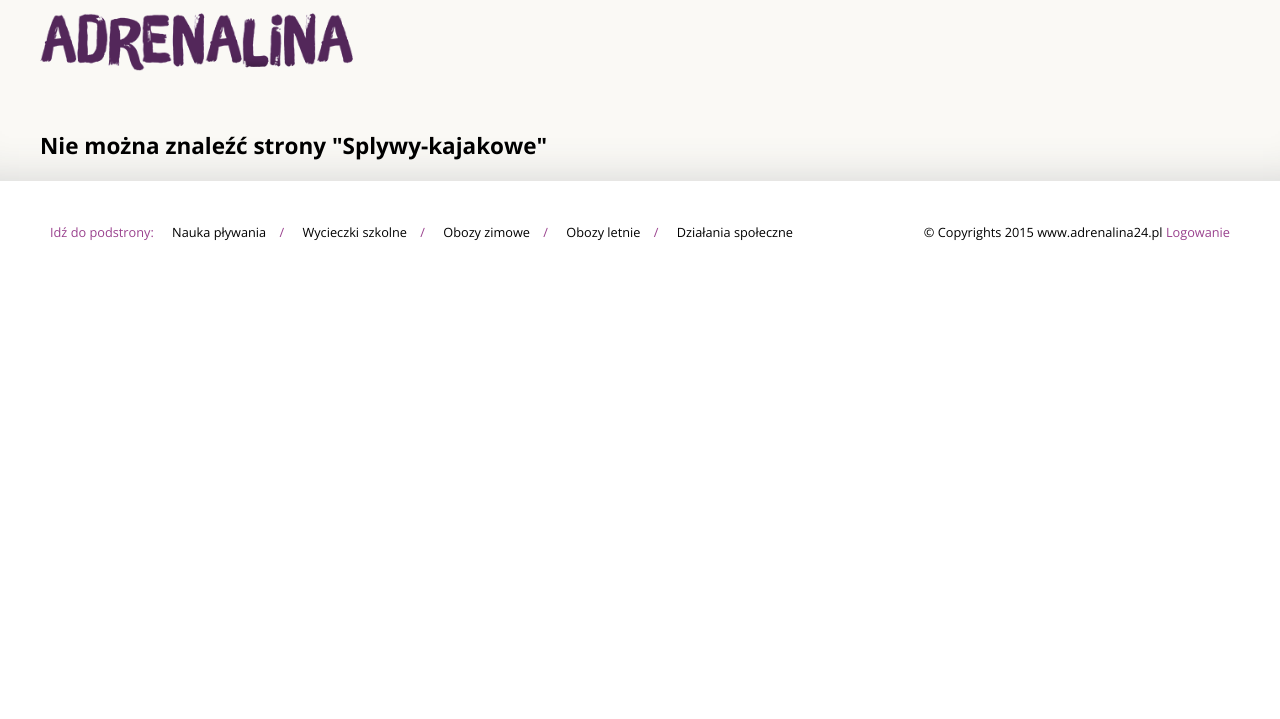
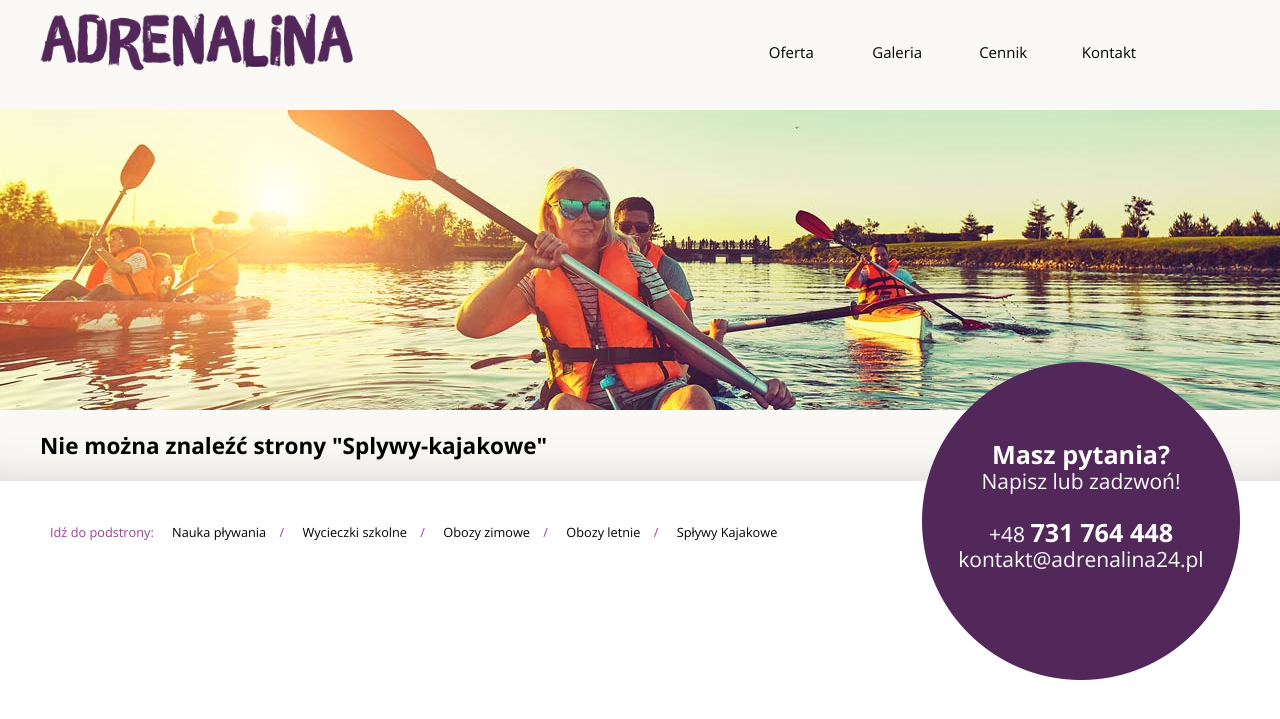
Before and after one commit to manio4444/adrenalina_2018, a PHP site: page /Splywy-kajakowe in a window 1280 px wide. Shown: the top 719 px of the page. Run offline with PHP 8.4, Linux system fonts and the light colour scheme; some libraries are stand-ins or nearby versions.

Commit message:
kayak subpages

```diff
--- a/imgcss/main.css
+++ b/imgcss/main.css
@@ -18,7 +18,10 @@ li {
 }
 
 .logo, .nav_ico, footer, section, .header2, .section_content, .auto { margin:auto; }
-.auto { width:1200px;}
+.auto {
+  width:1200px;
+  position: relative;
+}
 
 header {
   background: #FAF9F5;
@@ -82,12 +85,25 @@ header {
   height:477px;
 }
 
+.page_bgn_banner {
+  background-repeat: no-repeat;
+  background-position: center top;
+  height:477px;
+}
+
+.page_bgn_banner--kayak {
+  background-image: url("bgn_kayak.jpg");
+  height: 300px;
+}
+
 .pytania {
-  float:right;
+  position: absolute;
+  bottom: -270px;
+  right: 0;
   background: url('kontakt.png') no-repeat;
   width: 318px;
   height: 238px;
-  margin: 430px 0 0 0;
+  margin: 0;
   text-align:center;
   color:white;
   font-size:140%;
--- a/index.php
+++ b/index.php
@@ -63,6 +63,16 @@ $ini = parse_ini_file($ini_file);
 			<li><a href="Obozy-letnie-galeria">Galeria</a></li>
 			<li><a href="Obozy-letnie-cennik">Cennik</a></li>
 			<li><a href="Kontakt">Kontakt</a></li>';
+		} else if (isset($_GET['id1']) && in_array($_GET['id1'], array(
+			'Splywy-kajakowe',
+			'Splywy-kajakowe-galeria',
+			'Splywy-kajakowe-cennik',
+		))) {
+			$menu_li = '
+			<li><a href="Splywy-kajakowe">Oferta</a></li>
+			<li><a href="Splywy-kajakowe-galeria">Galeria</a></li>
+			<li><a href="Splywy-kajakowe-cennik">Cennik</a></li>
+			<li><a href="Kontakt">Kontakt</a></li>';
 		}
 
 		$menu_li = empty($menu_li) ? "" : "<ul>" . $menu_li . "</ul>";
@@ -89,9 +99,10 @@ $ini = parse_ini_file($ini_file);
 		'Wycieczki-szkolne',
 	))) {
 		echo '
-		<div class="tlo_blur"><div class="tlo"><div class="auto">
+		<div class="tlo_blur"><div class="tlo"></div>
+		<div class="auto">
 			' . $circle_contact . '
-		</div></div></div>';
+		</div></div>';
 	}
 
 
@@ -99,9 +110,10 @@ $ini = parse_ini_file($ini_file);
 		'Obozy-zimowe',
 	))) {
 		echo '
-		<div class="tlo_blur"><div class="tlo"><div class="auto">
+		<div class="tlo_blur"><div class="tlo"></div>
+		<div class="auto">
 			' . $circle_contact . '
-		</div></div></div>';
+		</div></div>';
 	}
 
 
@@ -109,9 +121,21 @@ $ini = parse_ini_file($ini_file);
 		'Obozy-letnie',
 	))) {
 		echo '
-		<div class="tlo_blur"><div class="tlo"><div class="auto">
+		<div class="tlo_blur"><div class="tlo"></div>
+		<div class="auto">
 			' . $circle_contact . '
-		</div></div></div>';
+		</div></div>';
+	}
+
+
+	if (isset($_GET['id1']) && in_array($_GET['id1'], array(
+		'Splywy-kajakowe',
+	))) {
+		echo '
+		<div class="page_bgn_banner page_bgn_banner--kayak"></div>
+		<div class="auto">
+			' . $circle_contact . '
+		</div>';
 	}
 
 		?>
@@ -150,7 +174,7 @@ $ini = parse_ini_file($ini_file);
 					<li><a href="Wycieczki-szkolne">Wycieczki szkolne</a>&nbsp;&nbsp;&nbsp;&nbsp;/ </li>
 					<li><a href="Obozy-zimowe">Obozy zimowe</a>&nbsp;&nbsp;&nbsp;&nbsp;/ </li>
 					<li><a href="Obozy-letnie">Obozy letnie</a>&nbsp;&nbsp;&nbsp;&nbsp;/ </li>
-					<li><a href="Dzialania-spoleczne">Działania społeczne</a></li>
+					<li><a href="Splywy-kajakowe">Spływy Kajakowe</a></li>
 				</ul>
 
 			</nav>
```
Also changed, not shown: other parts of imgcss/main.css (+9 -31 lines), imgcss/bgn_kayak.jpg (added), imgcss/main_icon_img_5.png, 2 other files.
